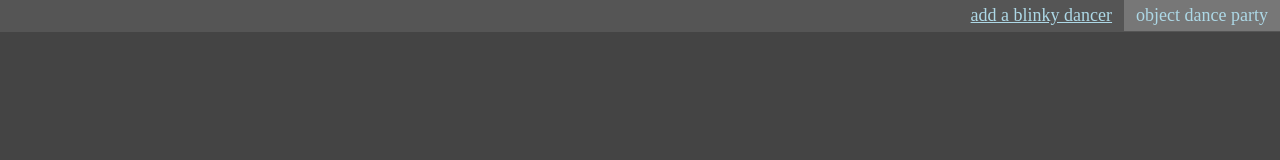
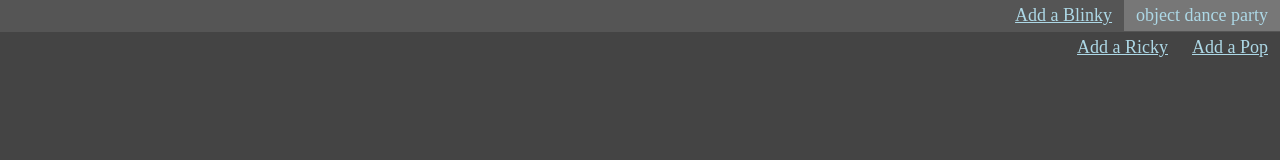
Before and after one commit to yrgirlkv/subclass-dance-party, a website: page dancefloor.html in a window 1280 px wide. Drawn offline with nearby package versions, Linux system fonts and the light colour scheme.

Commit message:
implementing dancers on the dance floor

```diff
--- a/dancefloor.html
+++ b/dancefloor.html
@@ -12,7 +12,10 @@
   <body>
     <div class="topbar">
       <span class="title">object dance party</span>
-      <a href="#" class="addDancerButton" data-dancer-maker-function-name="makeBlinkyDancer">add a blinky dancer</a>    </div>
+      <a href="#" class="addDancerButton" data-dancer-maker-function-name="makeBlinkyDancer">Add a Blinky</a>    </div>
+      <a href="#" class="addDancerButton" data-dancer-maker-function-name="makePopDancer">Add a Pop</a>    </div>
+      <a href="#" class="addDancerButton" data-dancer-maker-function-name="RickAstleyDancer">Add a Ricky</a>    </div>
+
     <script src="src/init.js"></script>
   </body>
 </html>
--- a/src/init.js
+++ b/src/init.js
@@ -15,7 +15,7 @@ $(document).ready(function() {
      * A new object of the given type will be created and added
      * to the stage.
      */
-    var dancerMakerFunctionName = $(this).data('dancer-maker-function-name');
+    var dancerMakerFunctionName = $(this).data('blinkyDancer');
 
     // get the maker function for the kind of dancer we're supposed to make
     var dancerMakerFunction = window[dancerMakerFunctionName];
```
Also changed, not shown: spec/popDancerSpec.js (+0 -5 lines).
